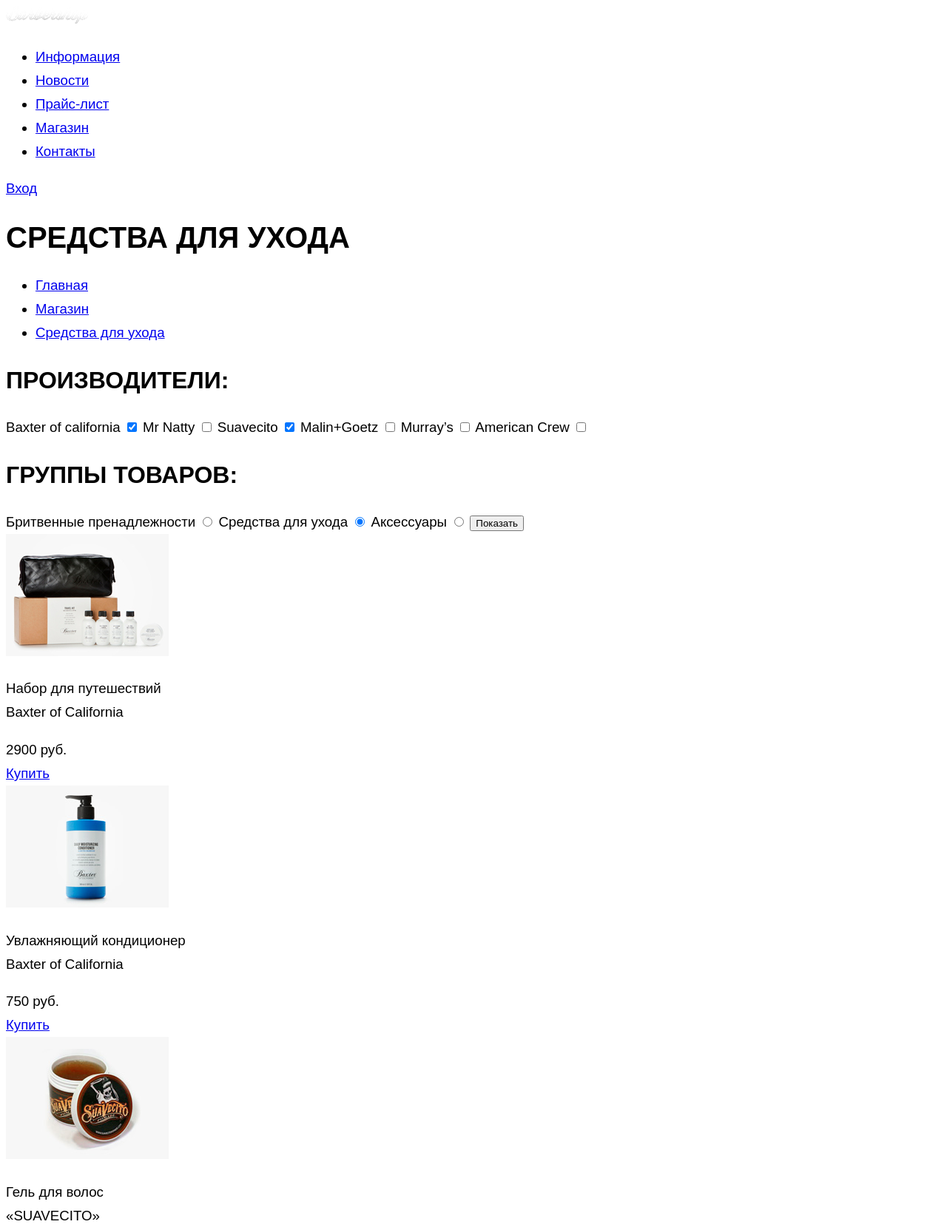
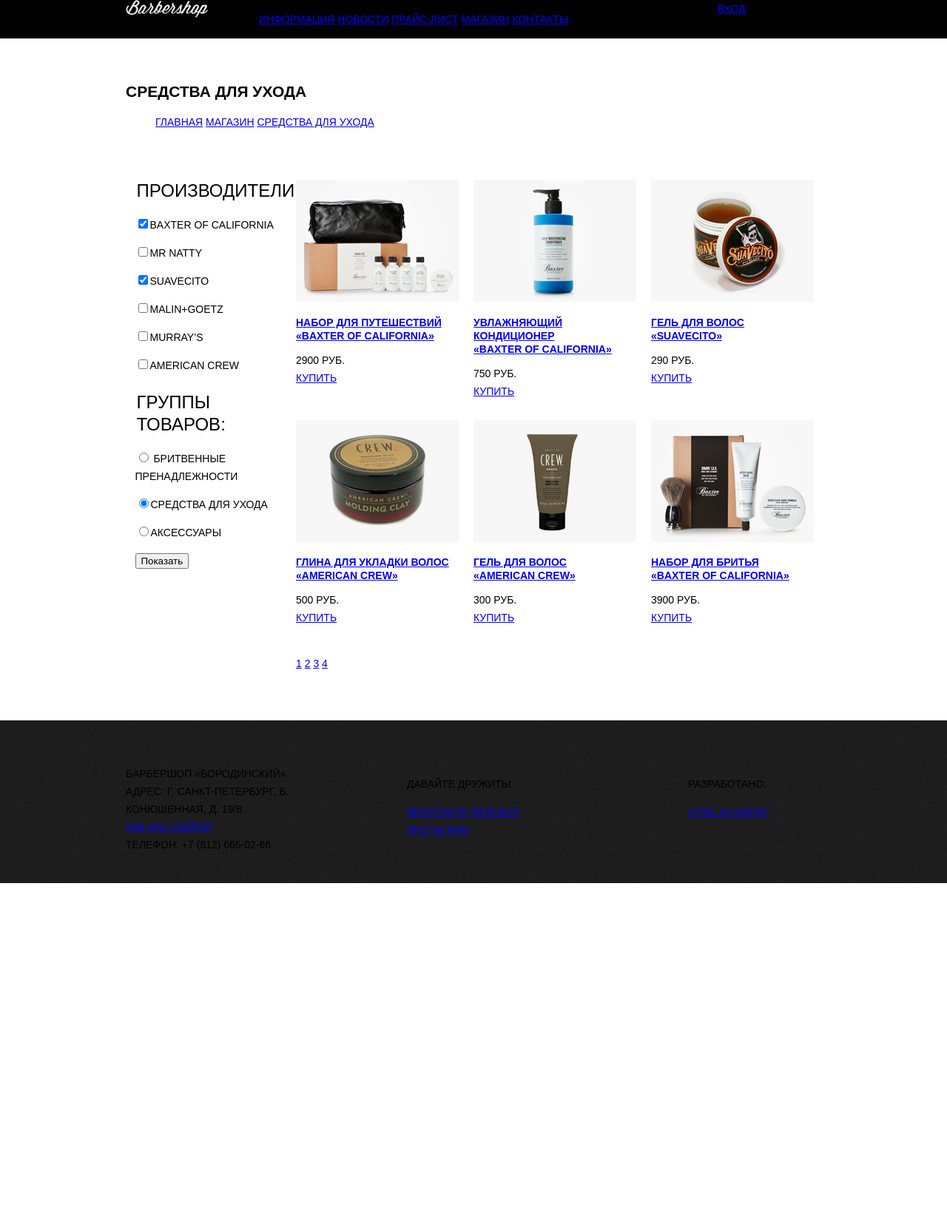
Before and after one commit to sashaturkina/203101-barbershop, a plain HTML site: page catalog.html in a window 1280 px wide. Shown: the top 1663 px of the page at 74% size. After the commit the page ends 1194 px from the top, so only its background shows below. Drawn offline with Linux system fonts and the light colour scheme.

Commit message:
сетка

```diff
--- a/catalog.html
+++ b/catalog.html
@@ -6,12 +6,12 @@
     <title>Барбершоп «Бородинский»</title>
   </head>
   <body>
-    <header>
-		<div class="container">
+    <header class="main-header">
+		<div class="container clearfix">
 			<a class="header-logo" href="#">
 				<img src="img/logo-header.png" width="111" height="24"  alt="Барбершоп">
 			</a>
-			<nav class="main-navigation">
+			<nav class="main-navigation  navigation-catalog">
 				<ul>
 					<li>
 						<a href="#">Информация</a>
@@ -36,89 +36,147 @@
 		</div>
 	</header>
 	<div class="wrapper">
-		<div class="container">
-			<h2 class="catalog-title">Средства для ухода</h2>
-			<ul>
+		<div class="container clearfix">
+			<h2 class="title-1">Средства для ухода</h2>
+			<ul class="breadcrumbs">
 				<li><a href="#">Главная</a></li>
 				<li><a href="#">Магазин</a></li>
 				<li><a href="#">Средства для ухода</a></li>
 			</ul>
-			<form>
-				<h3 class="catalog-content-title">Производители:</h3>
+			<form class="filter" method="get">
+				<fieldset class="filter-manufacturers">
+					<legend class="headline-form">Производители:</legend>
+					<p>
 						<label>
-					Baxter of california <input type="checkbox" name="baxter" checked>
+							<input type="checkbox" name="baxter" checked>Baxter of california
 						</label>
+					</p>
+					<p>
 						<label>
-					Mr Natty <input type="checkbox" name="Mr Natty">
+							<input type="checkbox" name="Mr Natty">Mr Natty
 						</label>
+					</p>
+					<p>
 						<label>
-					Suavecito <input type="checkbox" name="Suavecito" checked>
+							<input type="checkbox" name="Suavecito" checked>Suavecito
 						</label>
+					</p>
+					<p>
 						<label>
-					Malin+Goetz <input type="checkbox" name="Malin_Goetz">
+							<input type="checkbox" name="Malin_Goetz">Malin+Goetz
 						</label>
+					</p>
+					<p>
 						<label>
-					Murray’s <input type="checkbox" name="Murray’s">
+							<input type="checkbox" name="Murray’s">Murray’s
 						</label>
+					</p>
+					<p>
 						<label>
-					American Crew <input type="checkbox" name="American_Crew">
+							<input type="checkbox" name="American_Crew">American Crew
 						</label>
-				<h3 class="catalog-content-title">Группы товаров:</h3>
+					</p>
+				</fieldset>
+				<fieldset class="filter-group-product">
+					<legend class="headline-form">Группы товаров:</legend>
+					<p>
 						<label>
-					Бритвенные пренадлежности <input type="radio" name="product_group" value="razor">
+							<input type="radio" name="product_group" value="razor"> Бритвенные пренадлежности
 						</label>
+					</p>
+					<p>
 						<label>
-					Средства для ухода <input type="radio" name="product_group" value="care_product" checked>
+							<input type="radio" name="product_group" value="care_product" checked>Средства для ухода
 						</label>
+					</p>
+					<p>
 						<label>
-					Аксессуары <input type="radio" name="product_group" value="accessories">
+							<input type="radio" name="product_group" value="accessories">Аксессуары
 						</label>
+					</p>
 					<input type="button" value="Показать">
+				</fieldset>
 			</form>
+			<section class="catalog-content">
+				<div class="catalog-items clearfix">
 					<article class="cart-product">
 						<img src="img/item1.jpg" width="220" height="165" alt="Baxter of California">
-				<p>Набор для путешествий <br>Baxter of California</p>
+						<h2 class="name-product">
+							<a href="#">
+								<span class="">Набор для путешествий </span><br>
+								<span>«Baxter of California»</span>
+							</a>
+						</h2>
 						<div class="price">2900 руб.</div>
 						<a href="#">Купить</a>
 					</article>
 					<article class="cart-product">
 						<img src="img/item2.jpg" width="220" height="165" alt="Увлажняющий кондиционер">
-				<p>Увлажняющий кондиционер<br> Baxter of California</p>
+						<h2 class="name-product">
+							<a href="#">
+								<span>Увлажняющий кондиционер</span><br>
+								<span>«Baxter of California»</span>
+							</a>
+						</h2>
 						<div class="price">750 руб.</div>
 						<a href="#">Купить</a>
 					</article>
 					<article class="cart-product">
 						<img src="img/item3.jpg" width="220" height="165" alt="Гель для волос">
-				<p>Гель для волос<br> «SUAVECITO»</p>
+						<h2 class="name-product">
+							<a href="#">
+								<span>Гель для волос</span> <br>
+								<span>«SUAVECITO»</span>
+							</a>
+						</h2>
 						<div class="price">290 руб.</div>
 						<a href="#">Купить</a>
 					</article>
 					<article class="cart-product">
 						<img src="img/item4.jpg" width="220" height="165" alt="Глина для укладки волос">
-				<p>Глина для укладки волос<br> «American crew»</p>
+						<h2 class="name-product">
+							<a href="#">
+								<span>Глина для укладки волос</span><br>
+								<span> «American crew»</span>
+							</a>
+						</h2>
 						<div class="price">500 руб.</div>
 						<a href="#">Купить</a>
 					</article>
 					<article class="cart-product">
-				<img src="img/item5.jpg" width="220" height="165" alt="Гель для волос «AMERICAN CREW»">
-				<p>Гель для волос <br>«AMERICAN CREW»</p>
+						<img src="img/item5.jpg" width="220" height="165" alt="Гель для волос «American crew»">
+						<h2 class="name-product">
+							<a href="#">
+								<span>Гель для волос </span><br>
+								<span>«American crew»</span>
+							</a>
+						</h2>
 						<div class="price">300 руб.</div>
 						<a href="#">Купить</a>
 					</article>
 					<article class="cart-product">
 						<img src="img/item6.jpg" width="220" height="165" alt="Набор для бритья «Baxter of California»">
-				<p>Набор для бритья <br>«Baxter of California»</p>
+						<h2 class="name-product">
+							<a href="#">
+								<span>Набор для бритья </span><br>
+								<span>«Baxter of California»</span>
+							</a>
+						</h2>
 						<div class="price">3900 руб.</div>
 						<a href="#">Купить</a>
 					</article>
+				</div>
+				<div class="catalog-paginator">
 					<a class="page-number" href="#">1</a>
 					<a class="page-number" href="#">2</a>
 					<a class="page-number" href="#">3</a>
 					<a class="page-number" href="#">4</a>
 				</div>
+			</section>
+		</div>
 	</div>
 	 <footer class="main-footer">
-      <div class="container">
+      <div class="container clearfix">
         <section class="footer-contacts">
           Барбершоп «Бородинский»<br>
           Адрес: г. Санкт-Петербург, Б. Конюшенная, д. 19/8<br>
--- a/css/style.css
+++ b/css/style.css
@@ -1,20 +1,194 @@
 body {
 	font-family: "PT Sans Narrow", sans-serif;
-	font-size: 14pt;
+	font-size: 14px;
 	color: black;
-	line-height: 24pt;
+	line-height: 24px;
+	text-transform: uppercase;
+	margin: 0;
 }
 
-.index-content-title,
-.catalog-title,
-.item-title {
-	font-size: 30pt;
-	text-transform: uppercase;
+.clearfix::after {
+	content: "";
+	display: table;
+	clear: both;
+}
+
+.catalog-item-title,
+.title-2 {
+	font-size: 30px;
+	line-height: 42px;
 }
 
 
-.catalog-content-title ,
-.item-content-title  {
-	font-size: 24pt;
-	text-transform: uppercase;
+.headline-form ,
+.set-header {
+	font-size: 24px; /*не совпадают пункты*/
+	line-height: 30px;
 }
+
+.name-product {
+	font-size: 14px;
+	line-height: 18px;
+}
+
+.filter-manufacturers,
+.filter-group-product {
+	border: none;
+}
+
+.main-header {
+	background: black;
+	 margin-bottom: 60px;
+}
+
+.container {
+  width: 940px;
+  margin: 0 auto;
+  padding: 0 10px;
+}
+
+.main-navigation {
+  float: left;
+  width: 780px;
+}
+
+.main-navigation ul li {
+	display: inline-block;
+}
+
+.user-block {
+  float: right;
+  width: 140px;
+}
+
+.index-logo {
+  width: 368px;
+  margin-right: auto;
+  margin-left: auto;
+  margin-bottom: 25px;
+}
+
+
+.features {
+  margin-bottom: 80px;
+}
+
+.features-item {
+  float: left;
+  width: 300px;
+   margin-right: 20px;
+}
+
+.features-item:last-child {
+  margin-right: 0;
+}
+
+.index-content {
+  margin-bottom: 35px;
+  padding: 50px 80px;
+}
+
+.index-content-left {
+  float: left;
+  width: 380px;
+}
+
+.index-content-right {
+  float: right;
+  width: 300px;
+}
+
+.main-footer {
+  margin-top: 65px;
+  padding-top: 60px;
+  padding-bottom: 40px;
+}
+
+.footer-contacts {
+  float: left;
+  width: 320px;
+  margin-right: 60px;
+}
+
+.footer-social {
+  float: left;
+  width: 180px;
+}
+
+.footer-copyright {
+  float: right;
+  width: 180px;
+}
+
+.header-logo {
+	float: left;
+	width: 140px;
+}
+
+.navigation-catalog {
+	width: 620px;
+}
+
+.breadcrumbs  li{
+	display: inline-block;
+	margin-bottom: 52px;
+}
+
+.filter {
+	width: 220px;
+	float: left;
+	padding-left: 0;
+}
+
+.catalog-content {
+	width: 710px;
+	float: right;
+}
+
+.cart-product {
+	width: 220px;
+	min-height: 290px;
+	float: left;
+	margin-right: 20px;
+	margin-bottom: 27px;
+}
+
+.cart-product:nth-child(3n) {
+	margin-right: 0;
+}
+
+
+.catalog-paginator {
+	width: 194px;
+}
+
+
+.catalog-item-picture {
+	float: left;
+	margin-right: 20px;
+	margin-bottom: 22px;
+}
+
+.catalog-gallery {
+	float: left;
+	width: 480px;
+	margin-right: 60px;
+}
+
+.gallery-content {
+	margin: 0;
+}
+
+.desc-product {
+	width: 400px;
+	float: left;
+	margin-bottom: 66 px;
+}
+
+.product-content {
+	float: left;
+}
+
+.main-footer {
+	background: url(../img/bg-footer.jpg) repeat;
+}
```
Also changed, not shown: catalog-item.html (+14 -14 lines), index.html (+10 -10 lines), img/bg-footer.jpg (added). Lines whose indentation alone changed are shown as unchanged.
